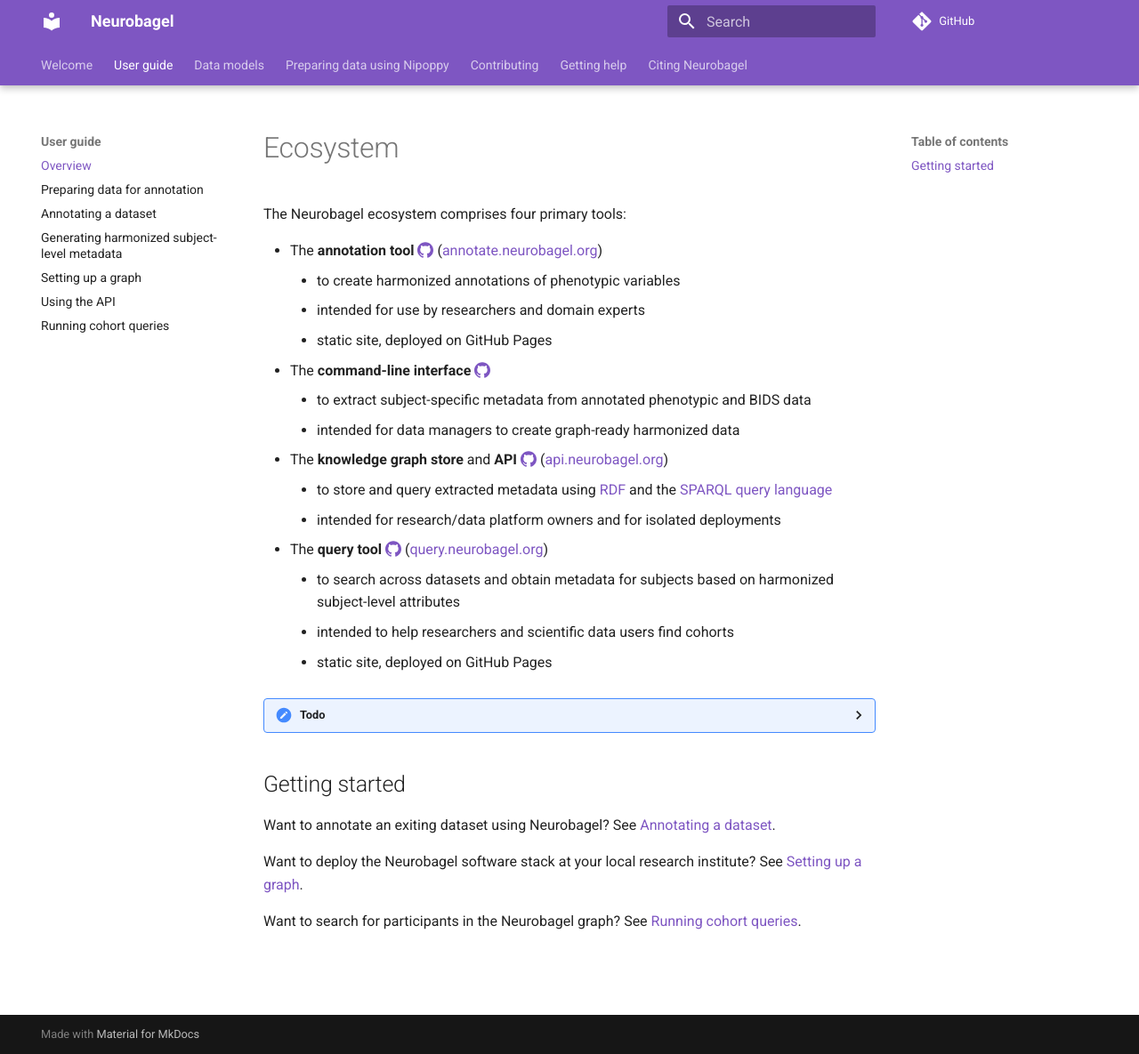
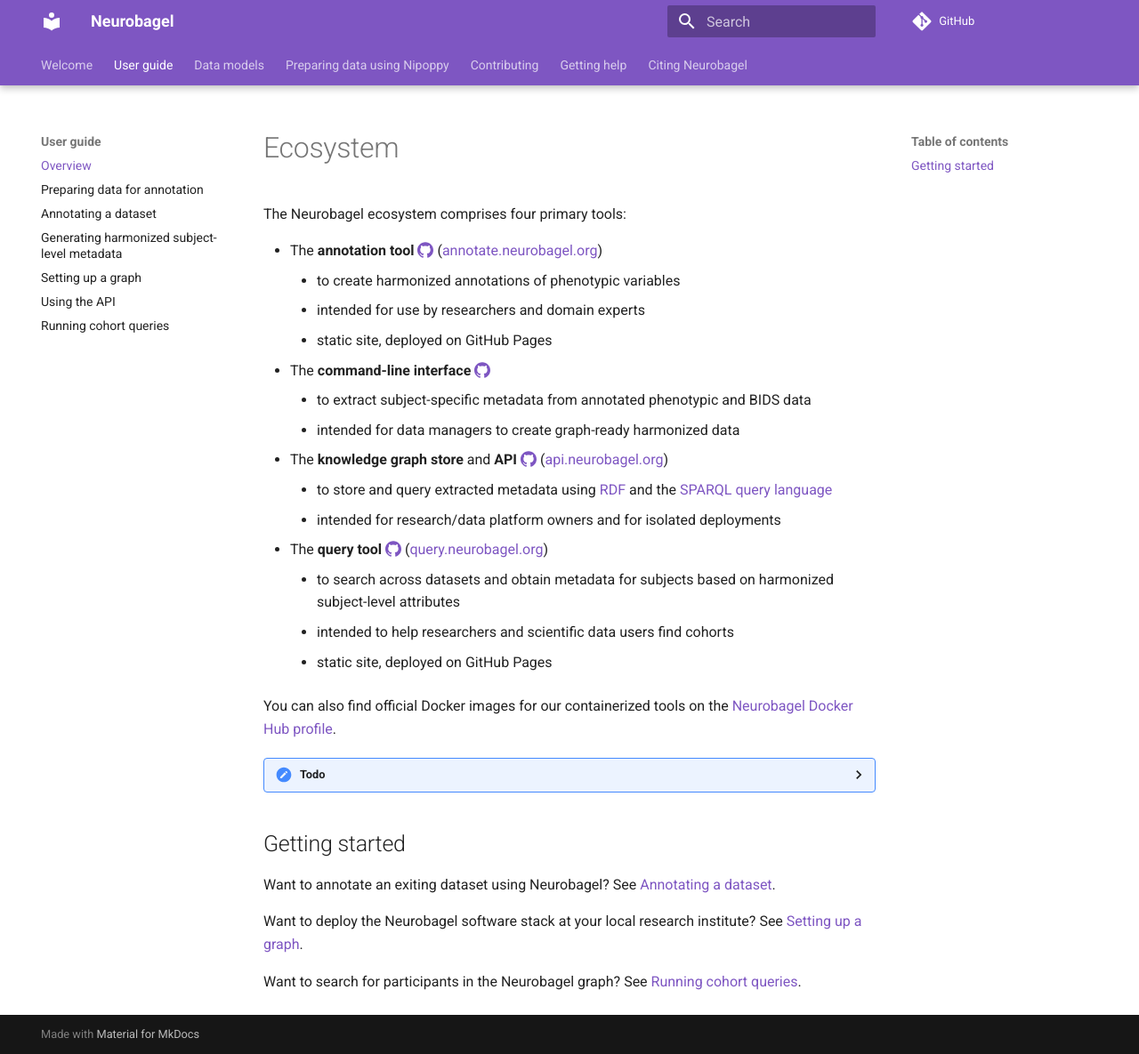
Before and after one commit to neurobagel/documentation, an MkDocs documentation site: the page built from docs/overview.md, in a window 1280 px wide and 1185 px high. Shown: the whole window at 89% size. Built offline with MkDocs 1.6.1 and Material for MkDocs 9.7.7, drawn with Linux system fonts in a browser that asks for light colours; comment, search, counter and statistics services are not loaded.

Commit message:
add link to neurobagel dockerhub profile

```diff
--- a/docs/overview.md
+++ b/docs/overview.md
@@ -17,6 +17,7 @@
     - intended to help researchers and scientific data users find cohorts
     - static site, deployed on GitHub Pages
 
+You can also find official Docker images for our containerized tools on the [Neurobagel Docker Hub profile](https://hub.docker.com/u/neurobagel).
 
 ??? Todo
 
```
